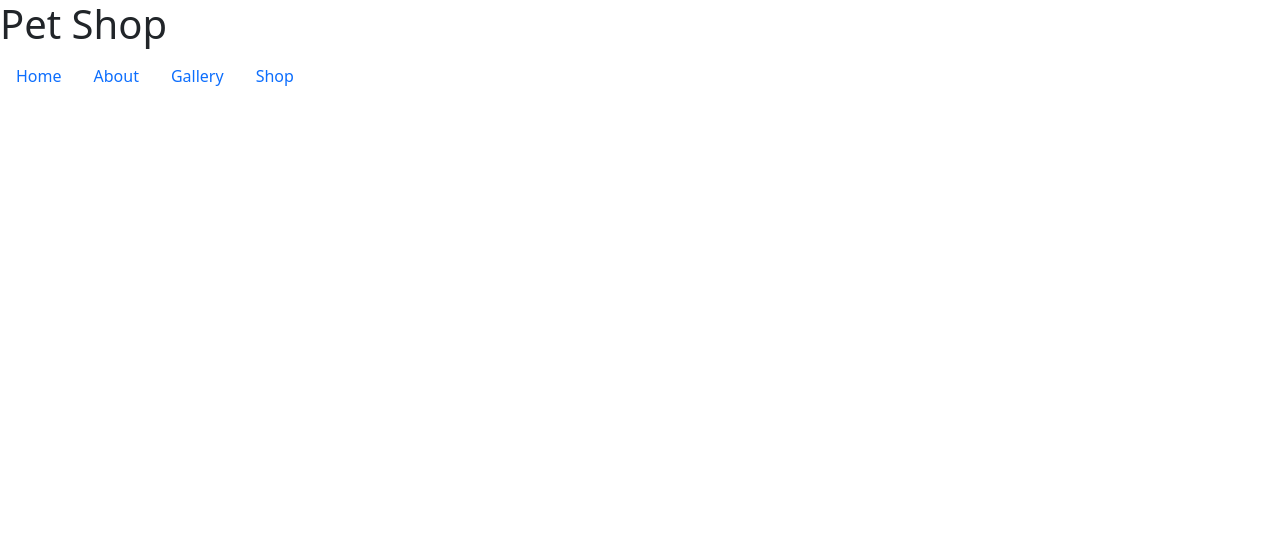
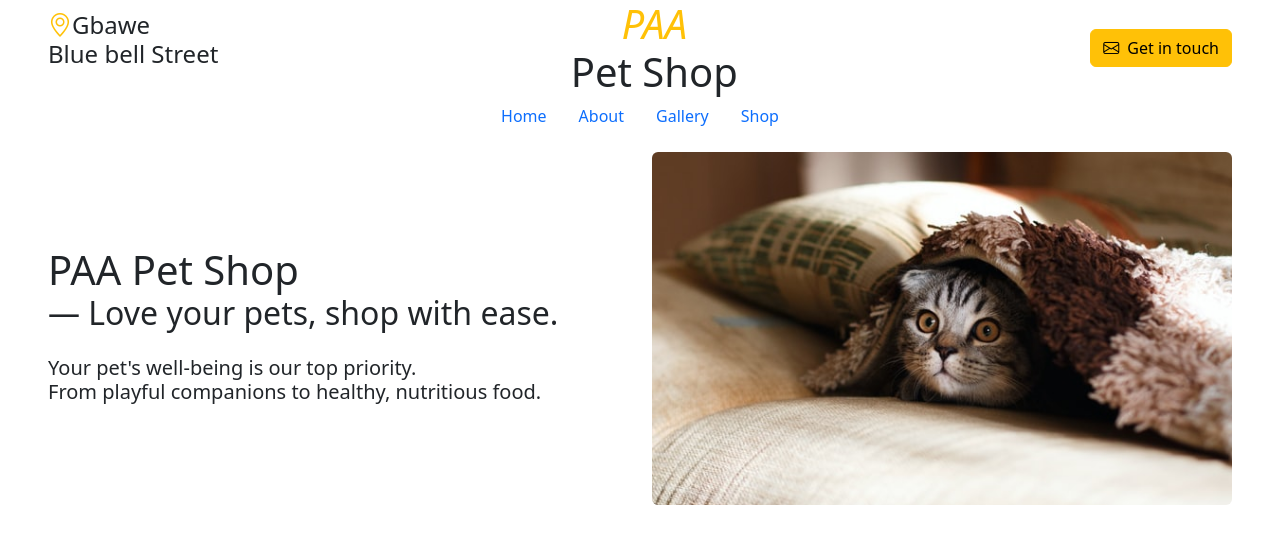
Before and after one commit to priscilla-abena-aboagye/Cat-gallery, a plain HTML site: page index.html in a window 1280 px wide. Drawn offline with nearby package versions, Linux system fonts and the light colour scheme.

Commit message:
modifying the homepage

```diff
--- a/index.html
+++ b/index.html
@@ -10,16 +10,52 @@
       integrity="sha384-4Q6Gf2aSP4eDXB8Miphtr37CMZZQ5oXLH2yaXMJ2w8e2ZtHTl7GptT4jmndRuHDT"
       crossorigin="anonymous"
     />
+    <link
+      rel="stylesheet"
+      href="https://cdn.jsdelivr.net/npm/bootstrap-icons@1.13.1/font/bootstrap-icons.min.css"
+    />
   </head>
   <body>
-    <h1>Pet Shop</h1>
-    <nav class="nav">
-        <a href="index.html" class="nav-link">Home</a>
-        <a href="" class="nav-link">About</a>
-        <a href="" class="nav-link">Gallery</a>
-        <a href="" class="nav-link">Shop</a>
+    <div class="d-flex justify-content-between align-items-center">
+      <div>
+        <h4>
+          <i class="bi bi-geo-alt ms-5 text-warning"></i>Gbawe
+          <p class="ms-5">Blue bell Street</p>
+        </h4>
+      </div>
+      <h1 class="text-center flex-grow-1 mb-0 text-dark">
+        <em class="text-warning"> PAA</em><br />
+        Pet Shop
+      </h1>
+      <button class="btn btn-warning me-5">
+        <i class="bi bi-envelope me-2"></i>Get in touch
+      </button>
+    </div>
+    <nav class="nav justify-content-center">
+      <a href="index.html" class="nav-link">Home</a>
+      <a href="about.html" class="nav-link">About</a>
+      <a href="gallery.html" class="nav-link">Gallery</a>
+      <a href="shop.html" class="nav-link">Shop</a>
     </nav>
+    <div class="d-flex align-items-center px-5 py-3">
+      <div class="w-50 me-4">
+        <h1 class="mb-0">PAA Pet Shop</h1>
+        <h2 class="mb-4">— Love your pets, shop with ease.</h2>
+        <h5>
+          Your pet's well-being is our top priority.<br>
+           From playful companions
+          to healthy, nutritious food.
+        </h5>
+      </div>
 
+    <div class="w-50">
+      <img
+        src="images/cat_image_7.PNG"
+        class="img-fluid rounded"
+        alt="a cat staring under a blanket"
+      />
+    </div>
+    </div>
     <script
       src="https://cdn.jsdelivr.net/npm/bootstrap@5.3.6/dist/js/bootstrap.bundle.min.js"
       integrity="sha384-j1CDi7MgGQ12Z7Qab0qlWQ/Qqz24Gc6BM0thvEMVjHnfYGF0rmFCozFSxQBxwHKO"
```
